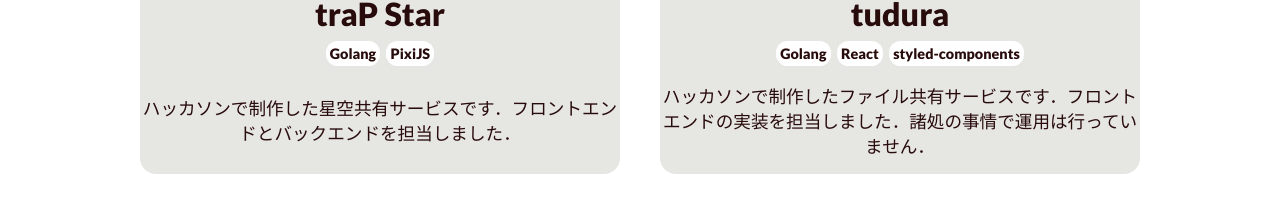
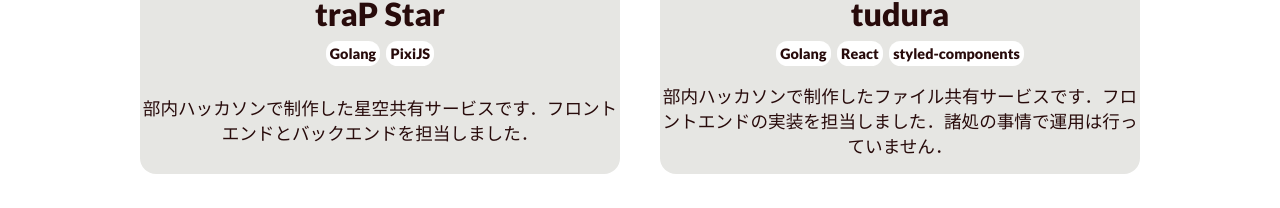
Before and after one commit to trasta298/portfolio, a React (Vite) app: page /works in a window 1280 px wide. Shown: the part 410-618 px from the top of the page. Built offline with nearby package versions, Linux system fonts and the light colour scheme.

Commit message:
fix text

```diff
--- a/src/pages/Works.tsx
+++ b/src/pages/Works.tsx
@@ -9,14 +9,14 @@
     img: 'works/trapstar.webp',
     link: 'http://trapstar.trap.games/',
     skills: ['Golang', 'PixiJS'],
-    description: 'ハッカソンで制作した星空共有サービスです．フロントエンドとバックエンドを担当しました．'
+    description: '部内ハッカソンで制作した星空共有サービスです．フロントエンドとバックエンドを担当しました．'
   },
   {
     title: 'tudura',
     img: 'works/tudura.webp',
     link: 'https://github.com/FujishigeTemma/tudura',
     skills: ['Golang', 'React', 'styled-components'],
-    description: 'ハッカソンで制作したファイル共有サービスです．フロントエンドの実装を担当しました．諸処の事情で運用は行っていません．'
+    description: '部内ハッカソンで制作したファイル共有サービスです．フロントエンドの実装を担当しました．諸処の事情で運用は行っていません．'
   }
 ]
 
```
